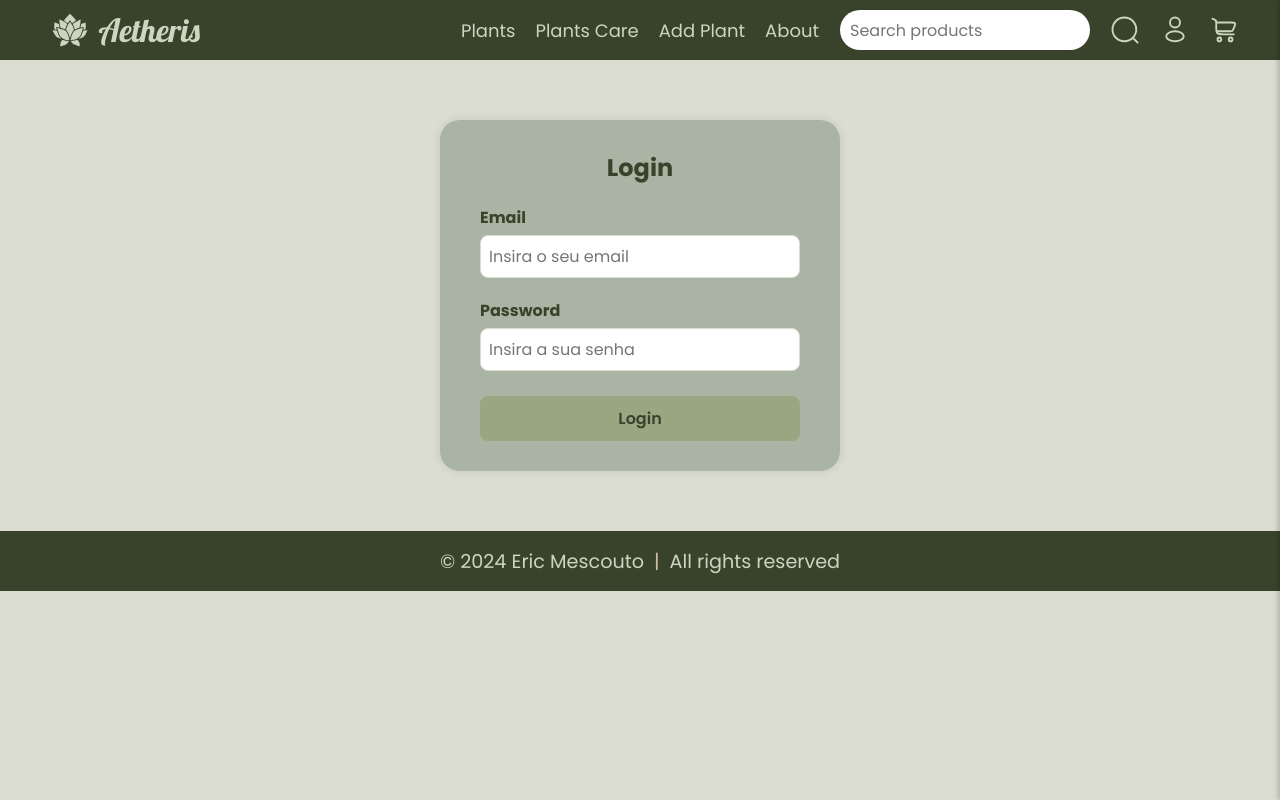
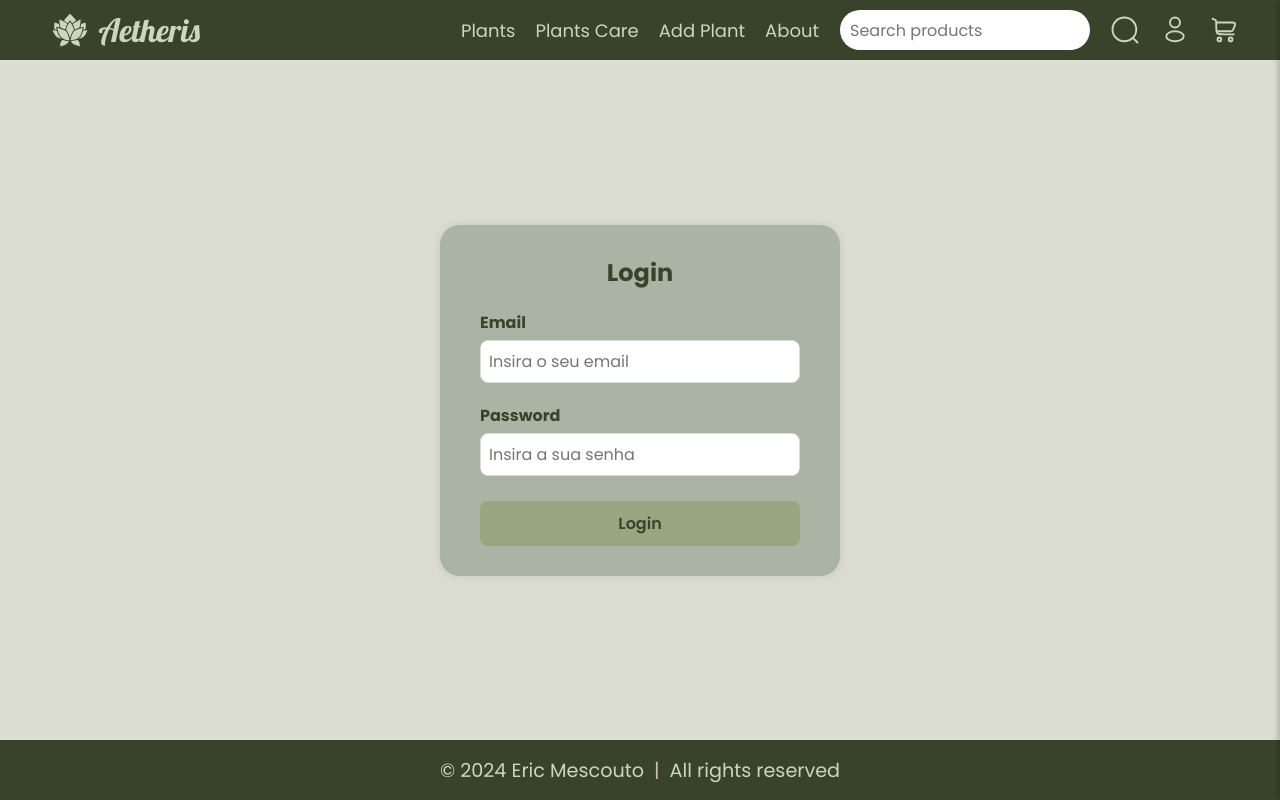
Before and after one commit to Ectomous/Aetheris, an Angular app: page /login in a window 1280 px wide. Built offline with nearby package versions, Linux system fonts and the light colour scheme.

Commit message:
💄 style: add styling for login form within main element

```diff
--- a/src/app/pages/login/login.component.scss
+++ b/src/app/pages/login/login.component.scss
@@ -1,8 +1,10 @@
 @use "../../../styles.scss" as *;
 
 main {
-  background-color: $gray-color-1;
-  padding: 60px 0px;
+  display: flex;
+  justify-content: center;
+  align-items: center;
+  min-height: calc(100vh - 120px);
 
   .login-form {
     background-color: $gray-color-2;
```
